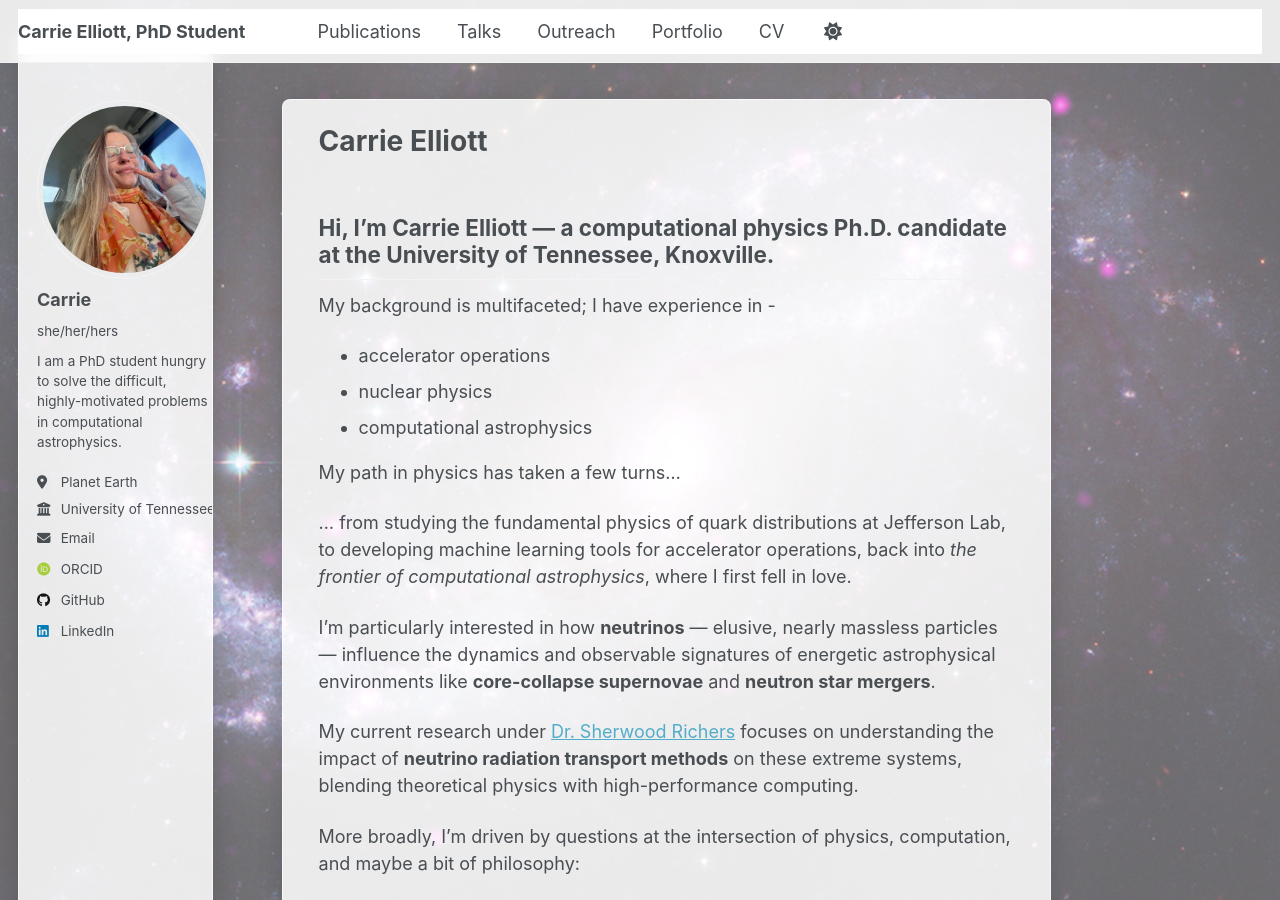
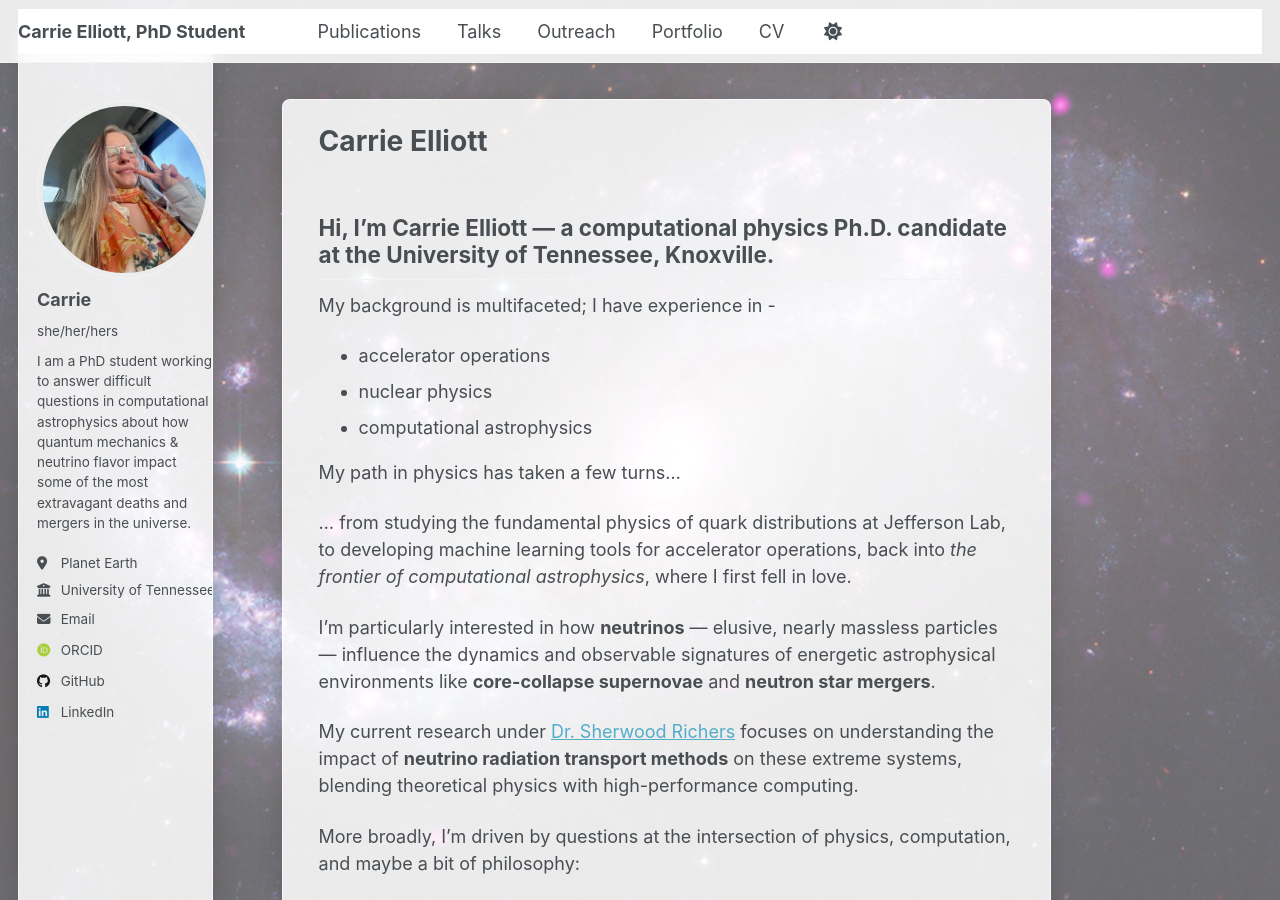
Before and after one commit to cellio00/cellio00.github.io, a Jekyll site: the page built from index.md, in a window 1280 px wide and 900 px high. Built offline with Jekyll 4.4.1, drawn with Linux system fonts in a browser that asks for light colours; some web fonts are replaced.

Commit message:
modified config file.

```diff
--- a/_config.yml
+++ b/_config.yml
@@ -25,7 +25,7 @@ author:
   avatar           : "SelfiePhoto.jpeg"
   name             : "Carrie"
   pronouns         : "she/her/hers"
-  bio              : "I am a PhD student hungry to solve the difficult, highly-motivated problems in computational astrophysics."
+  bio              : "I am a PhD student working to answer difficult questions in computational astrophysics about how quantum mechanics & neutrino flavor impact some of the most extravagant deaths and mergers in the universe."
   location         : "Planet Earth"
   employer         : "University of Tennessee, Knoxville"
   uri              : # URL
@@ -68,7 +68,7 @@ breadcrumbs              : false # true, false (default)
 words_per_minute         : 160
 future                   : true
 read_more                : "disabled" # if enabled, adds "Read more" links to excerpts
-talkmap_link             : false      #change to true to add link to talkmap on talks page
+talkmap_link             : true      #change to true to add link to talkmap on talks page
 comments:
   provider               : # false (default), "disqus", "discourse", "facebook", "google-plus", "staticman", "custom"
   disqus:
```
